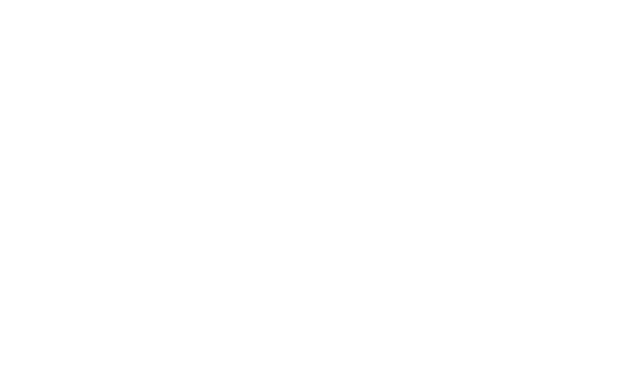
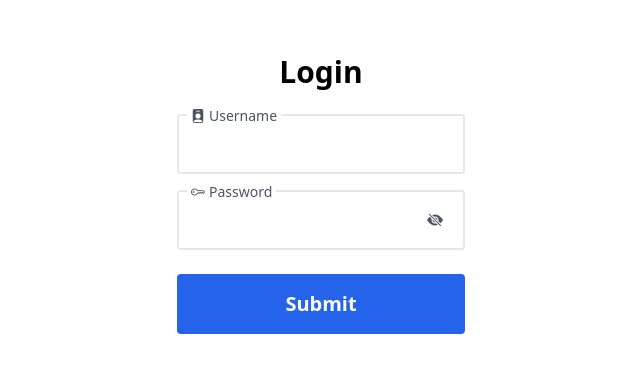
Before and after one commit to valenthyne-ut/kingfisher, a Vue app in the folder workspaces/client/: page /login in a window 1280 px wide. Before the commit this address had no page. Shown: the part 206-578 px from the top of the page, without its empty margins (319-959 px from the left). Built offline with nearby package versions, Linux system fonts and the light colour scheme.

Commit message:
Login page interface

```diff
--- /dev/null
+++ b/workspaces/client/src/components/LoginView/FormHolder.vue
@@ -0,0 +1,7 @@
+<script setup lang="ts"></script>
+
+<template>
+	<form class="w-3/12 h-fit mx-auto p-4 self-center flex flex-col">
+		<slot></slot>
+	</form>
+</template>
--- /dev/null
+++ b/workspaces/client/src/components/LoginView/FormInputs.vue
@@ -0,0 +1,57 @@
+<script setup lang="ts">
+	import { computed, ref } from "vue";
+	import LabelledInput from "./LabelledInput.vue";
+
+	const username = ref<string>(""), password = ref<string>("");
+	const timer = ref<{ timeLeft: number, intervalId: number }>({ timeLeft: -1, intervalId: -1 });
+	const passwordVisible = ref<boolean>(false);
+
+	const cPasswordInputType = computed(() => {
+		return passwordVisible.value ? "text" : "password";
+	});
+
+	const cEyeStyle = computed(() => {
+		return passwordVisible.value ? "bi-eye-fill" : "bi-eye-slash-fill";
+	});
+
+	function togglePasswordVisibility() {
+		switch(passwordVisible.value) {
+		case true: default:
+			passwordVisible.value = false;
+
+			timer.value.timeLeft = 0;
+			clearInterval(timer.value.intervalId);
+			timer.value.intervalId = -1;
+			break;
+
+		case false:
+			passwordVisible.value = true;
+
+			timer.value.timeLeft = 5;
+			timer.value.intervalId = setInterval(() => {
+				timer.value.timeLeft -= 1;
+				if(timer.value.timeLeft <= 0) {
+					passwordVisible.value = false;
+					clearInterval(timer.value.intervalId);
+				}
+			}, 1000);
+			break;
+		}
+	}
+</script>
+
+<template>
+	<div class="flex flex-col">
+		<LabelledInput id="username" type="text" label="Username" icon="bi-person-badge-fill" v-model="username"/>
+		<LabelledInput id="password" :type="cPasswordInputType" label="Password" icon="bi-key" v-model="password" class="mt-4">
+			<div class="py-4 pe-4 flex text-gray-600">
+				<span v-if="passwordVisible" class="ms-2">{{ timer.timeLeft }}s</span>
+				<button type="button" @click="togglePasswordVisibility" aria-hidden="true" class="
+					w-6 ms-1 rounded-full outline-blue-600
+				">
+					<span :class="cEyeStyle"></span>
+				</button>
+			</div>
+		</LabelledInput>
+	</div>
+</template>
--- /dev/null
+++ b/workspaces/client/src/components/LoginView/LabelledInput.vue
@@ -0,0 +1,38 @@
+<script setup lang="ts">
+	const props = defineProps({
+		id: {
+			required: true,
+			type: String
+		},
+		type: {
+			required: true,
+			type: String
+		},
+		label: {
+			required: true,
+			type: String
+		},
+		icon: {
+			required: false,
+			type: String
+		}
+	});
+
+	const inputValue = defineModel({
+		required: true,
+		type: String
+	});
+</script>
+
+<template>
+	<label :for="props.id" class="
+		relative flex border-2 rounded cursor-text
+		has-[input:focus]:outline has-[input:focus]:outline-blue-600
+	">
+		<span class="absolute -top-[10px] left-2 px-1 text-sm text-gray-600 bg-white">
+			<span v-if="props.icon" class="me-1" :class="props.icon" aria-hidden="true"></span>{{ props.label }}
+		</span>
+		<input :id="props.id" :type="props.type" v-model="inputValue" class="w-0 grow p-4 outline-none">
+		<slot></slot>
+	</label>
+</template>
--- /dev/null
+++ b/workspaces/client/src/components/buttons/FillButton.vue
@@ -0,0 +1,7 @@
+<script setup lang="ts"></script>
+
+<template>
+	<button type="button" class="w-full flex justify-center items-center">
+		<slot></slot>
+	</button>
+</template>
--- a/workspaces/client/src/router/Routes.ts
+++ b/workspaces/client/src/router/Routes.ts
@@ -28,6 +28,10 @@
 				}
 			}
 		]
+	},
+	{
+		path: "/login",
+		component: () => import("@/views/LoginView.vue")
 	}
 ];
 
--- /dev/null
+++ b/workspaces/client/src/views/LoginView.vue
@@ -0,0 +1,18 @@
+<script setup lang="ts">
+	import FillButton from "@/components/buttons/FillButton.vue";
+	import FormHolder from "../components/LoginView/FormHolder.vue";
+	import FormInputs from "../components/LoginView/FormInputs.vue";
+</script>
+
+<template>
+	<FormHolder>
+		<h1 class="font-bold text-3xl self-center">Login</h1>
+		<FormInputs class="mt-6"/>
+		<FillButton class="
+			mt-6 p-4 rounded font-bold text-xl text-white
+			bg-blue-600 hover:bg-blue-700 transition-colors
+		">
+			Submit
+		</FillButton>
+	</FormHolder>
+</template>
```
